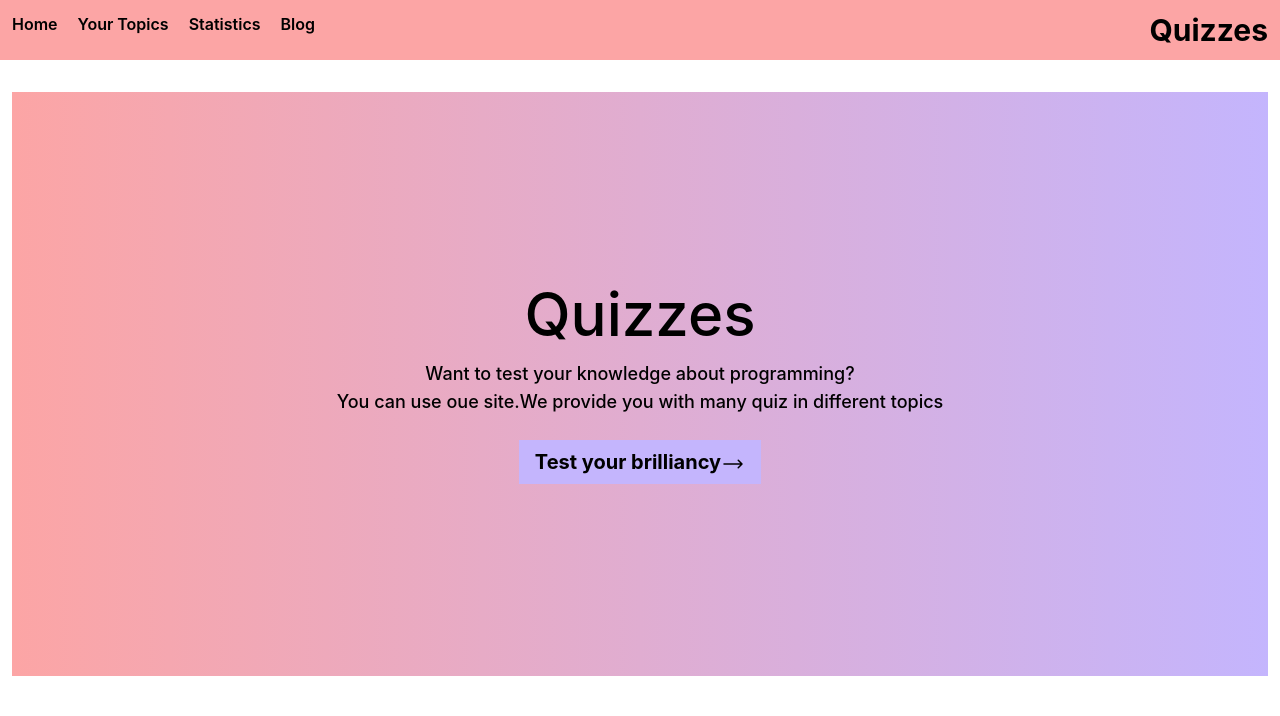
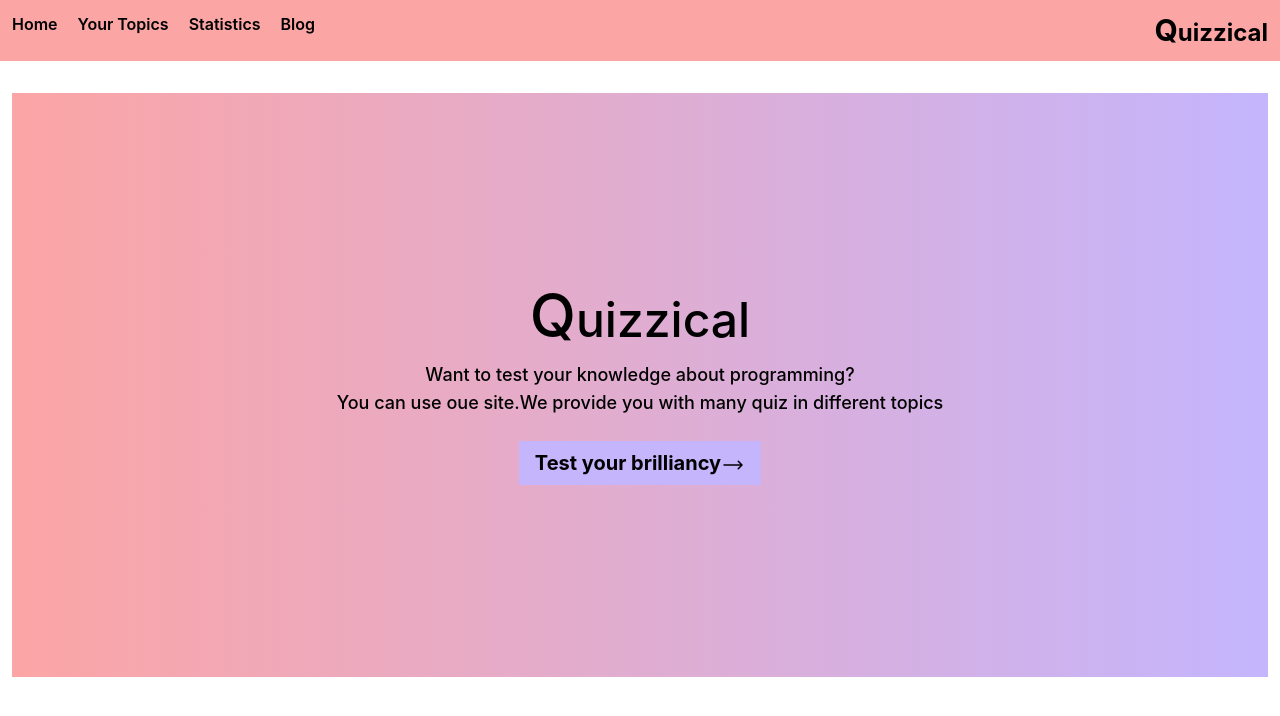
Before and after one commit to NazrulIslam-Chowdhury/quizzical, a React (Create React App) app: page / in a window 1280 px wide. Shown: the top 716 px of the page. Built offline with nearby package versions, Linux system fonts and the light colour scheme.

Commit message:
topics component added

```diff
--- a/src/App.js
+++ b/src/App.js
@@ -20,6 +20,7 @@ function App() {
         },
         {
           path: '/topics',
+          loader: () => fetch('https://openapi.programming-hero.com/api/quiz'),
           element: <YourTopics></YourTopics>
         },
         {
--- a/src/compnents/header/Header.js
+++ b/src/compnents/header/Header.js
@@ -4,6 +4,11 @@ import { Bars3Icon, XMarkIcon } from '@heroicons/react/24/solid'
 
 const Header = () => {
     const [open, setOpen] = useState(false);
+
+    let activeStyle = {
+        textDecoration: "underline red  3px",
+    }
+
     return (
         <div className="bg-red-300 w-full flex  justify-between p-3">
             <div>
@@ -15,13 +20,13 @@ const Header = () => {
 
                 <div className={`bg-red-300 flex md:flex-row sm:flex-col w-full space-x-5 font-semibold absolute md:static duration-500 ease-in ${open ? 'top-6 mt-4' : 'top-[-120px]'}`}>
                     <NavLink to='/'>Home</NavLink>
-                    <NavLink to='/topics'>Your Topics</NavLink>
-                    <NavLink to='/statistics'>Statistics</NavLink>
-                    <NavLink to='/blog'>Blog</NavLink>
+                    <NavLink style={({ isActive }) => isActive ? activeStyle : undefined} to='/topics'>Your Topics</NavLink>
+                    <NavLink style={({ isActive }) => isActive ? activeStyle : undefined} to='/statistics'>Statistics</NavLink>
+                    <NavLink style={({ isActive }) => isActive ? activeStyle : undefined} to='/blog'>Blog</NavLink>
                 </div>
             </div>
             <div>
-                <h1 className='text-3xl font-bold'>Quizzes</h1>
+                <h1 className='text-3xl font-bold'>Q<span className='text-2xl'>uizzical</span></h1>
             </div>
         </div>
     );
--- a/src/compnents/home/Home.js
+++ b/src/compnents/home/Home.js
@@ -5,7 +5,7 @@ import { Link } from 'react-router-dom';
 const Home = () => {
     return (
         <div className="bg-gradient-to-r from-red-300 to-violet-300 lg:p-48 md:p-48 sm:p-44 text-center mt-8 ml-3 mr-3">
-            <h1 className='text-6xl text-center font-medium'>Quizzes</h1>
+            <h1 className='text-6xl text-center font-medium'>Q<span className='text-5xl'>uizzical</span></h1>
             <p className='text-center mt-4 text-lg font-medium'>Want to test your knowledge about programming? <br /> You can use oue site.We provide you with many quiz in different topics</p>
             <button className='bg-violet-300 hover:bg-violet-500 font-bold text-xl mt-6 px-4 py-2'> <Link to='/topics'>Test your brilliancy<ArrowLongRightIcon className='text-black h-6 w-6 inline font-bold' /></Link>  </button>
         </div>
--- /dev/null
+++ b/src/compnents/topic/Topic.js
@@ -0,0 +1,20 @@
+import React from 'react';
+import { ArrowLongRightIcon } from '@heroicons/react/24/solid';
+import { Link } from 'react-router-dom';
+
+const Topic = ({ topic }) => {
+    const { logo, name, total } = topic;
+    return (
+        <div className='bg-gradient-to-r from-red-300 to-violet-300 p-5 rounded'>
+            <img className='h-40 w-52 rounded' src={logo} alt="" />
+            <div>
+                <p className='text-3xl font-bold'>{name}</p>
+                <p className='text-lg font-medium mt-2'>Total quiz:{total}</p>
+                <button className='bg-violet-300 hover:bg-violet-500 font-bold text-xl mt-6 px-4 py-2 rounded'> <Link to='/topics'>Start Quizzing<ArrowLongRightIcon className='text-black h-6 w-6 inline font-bold' /></Link>  </button>
+            </div>
+
+        </div>
+    );
+};
+
+export default Topic;
--- a/src/compnents/topics/YourTopics.js
+++ b/src/compnents/topics/YourTopics.js
@@ -1,9 +1,15 @@
 import React from 'react';
+import { useLoaderData } from 'react-router-dom';
+import Topic from '../topic/Topic';
 
 const YourTopics = () => {
+    const topics = useLoaderData();
     return (
-        <div className='text-center mt-8'>
-            <h1>Your topics</h1>
+        <div className='grid lg:grid-cols-2 md:grid-cols-2 sm:grid-cols-1 gap-5 ml-10
+        mr-10 mt-8'>
+            {
+                topics.data.map(topic => <Topic key={topic.id} topic={topic}></Topic>)
+            }
         </div>
     );
 };
```
